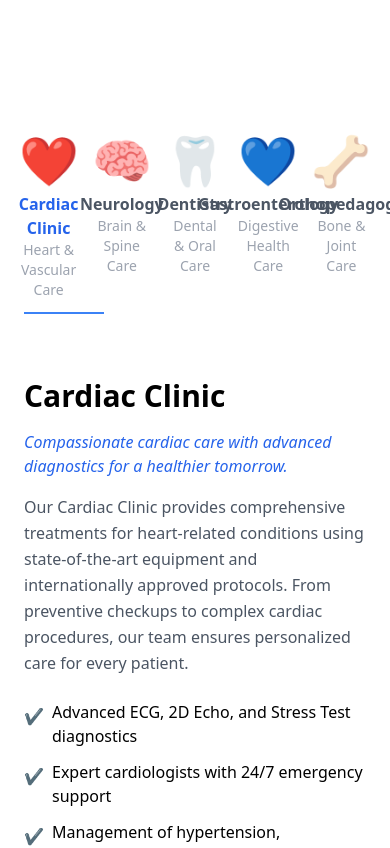
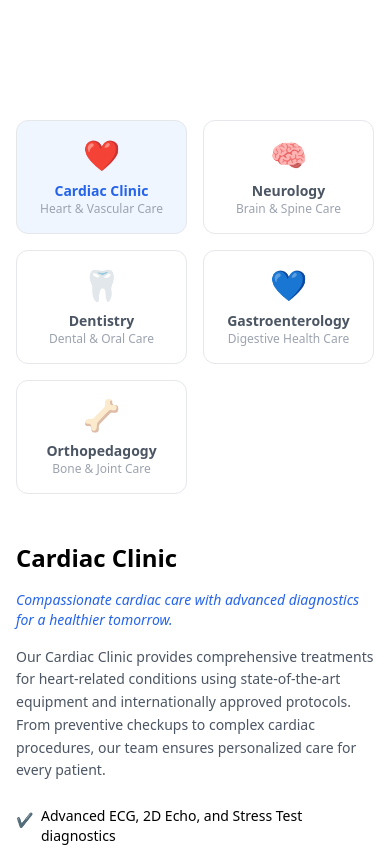
Before and after one commit to kunal-bhati2002/MediPlus, a React (Vite) app: page / in a window 390 px wide. Shown: the part 7800-8648 px from the top of the page. Built offline with nearby package versions, Linux system fonts and the light colour scheme.

Commit message:
Minor Changes in Deapartments

```diff
--- a/src/components/home/DepartmentTabs.tsx
+++ b/src/components/home/DepartmentTabs.tsx
@@ -1,5 +1,5 @@
 import { useState } from "react";
-import { departments } from "../../data/departments"
+import { departments } from "../../data/departments";
 
 export interface DepartmentContent {
     quote: string;
@@ -12,7 +12,7 @@ export interface Department {
     id: string;
     title: string;
     subtitle: string;
-    icon: string; // or React.ReactNode if using react-icons
+    icon: string;
     content: DepartmentContent;
 }
 
@@ -21,24 +21,40 @@ export default function DepartmentTabs() {
     const selected = departments.find((d) => d.id === active);
 
     return (
-        <section className="container mx-auto px-6 py-16">
+        <section className="container mx-auto px-4 sm:px-6 md:px-10 py-16">
 
-            {/* ------- TAB MENU ------- */}
-            <div className="grid grid-cols-5 gap-6 text-center mb-10">
+            {/* ------- TAB MENU (Responsive) ------- */}
+            <div
+                className="
+                    grid grid-cols-2
+                    sm:grid-cols-3
+                    md:grid-cols-5
+                    gap-4 sm:gap-6
+                    text-center mb-10
+                "
+            >
                 {departments.map((dept) => (
                     <button
                         key={dept.id}
                         onClick={() => setActive(dept.id)}
-                        className={`flex flex-col items-center py-4 transition ${active === dept.id ? "text-blue-600" : "text-gray-600"
-                            }`}
+                        className={`
+                            flex flex-col items-center py-4 transition rounded-xl
+                            border md:border-none
+                            ${active === dept.id ? "text-blue-600 bg-blue-50 md:bg-transparent" : "text-gray-600 bg-white"}
+                        `}
                     >
-                        <span className="text-5xl">{dept.icon}</span>
+                        <span className="text-3xl sm:text-4xl md:text-5xl">{dept.icon}</span>
 
-                        <p className="font-semibold mt-2">{dept.title}</p>
-                        <p className="text-sm text-gray-400">{dept.subtitle}</p>
+                        <p className="font-semibold mt-2 text-sm sm:text-base">
+                            {dept.title}
+                        </p>
+
+                        <p className="text-xs sm:text-sm text-gray-400">
+                            {dept.subtitle}
+                        </p>
 
                         {active === dept.id && (
-                            <div className="h-[2px] w-20 bg-blue-500 mt-3 mx-auto" />
+                            <div className="hidden md:block h-[2px] w-20 bg-blue-500 mt-3 mx-auto" />
                         )}
                     </button>
                 ))}
@@ -50,16 +66,21 @@ export default function DepartmentTabs() {
 
                     {/* Left Text Section */}
                     <div>
-                        <h2 className="text-3xl font-bold mb-4">{selected.title}</h2>
-                        <p className="text-blue-600 italic mb-4">{selected.content.quote}</p>
+                        <h2 className="text-2xl sm:text-3xl font-bold mb-4">
+                            {selected.title}
+                        </h2>
 
-                        <p className="text-gray-600 mb-6 leading-relaxed">
+                        <p className="text-blue-600 italic mb-4 text-sm sm:text-base">
+                            {selected.content.quote}
+                        </p>
+
+                        <p className="text-gray-600 mb-6 leading-relaxed text-sm sm:text-base">
                             {selected.content.desc}
                         </p>
 
                         <ul className="space-y-3">
                             {selected.content.points.map((point, i) => (
-                                <li key={i} className="flex items-start">
+                                <li key={i} className="flex items-start text-sm sm:text-base">
                                     <span className="text-blue-600 mt-1 mr-2">✔</span>
                                     {point}
                                 </li>
@@ -71,7 +92,7 @@ export default function DepartmentTabs() {
                     <img
                         src={selected.content.image}
                         alt={selected.title}
-                        className="rounded-xl shadow-lg"
+                        className="rounded-xl shadow-lg w-full object-cover"
                     />
                 </div>
             )}
--- a/src/data/departments.ts
+++ b/src/data/departments.ts
@@ -1,7 +1,4 @@
-// import type { Department } from "../components/home/DepartmentTabs";
-
 export const departments = [
-  // export const departments: Department[] = [
   // 1️⃣ CARDIAC CLINIC
   {
     id: "cardiac",
```
